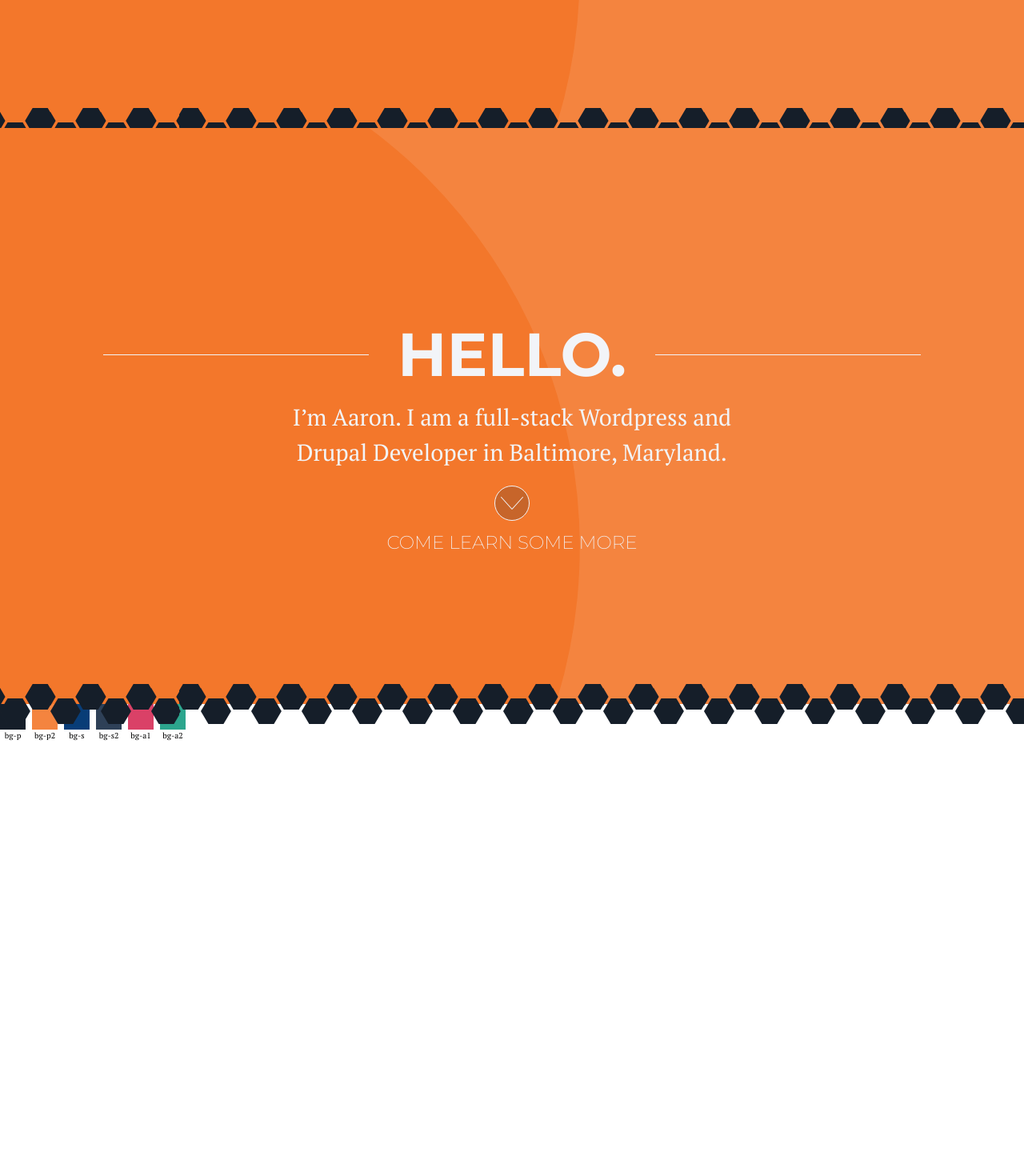
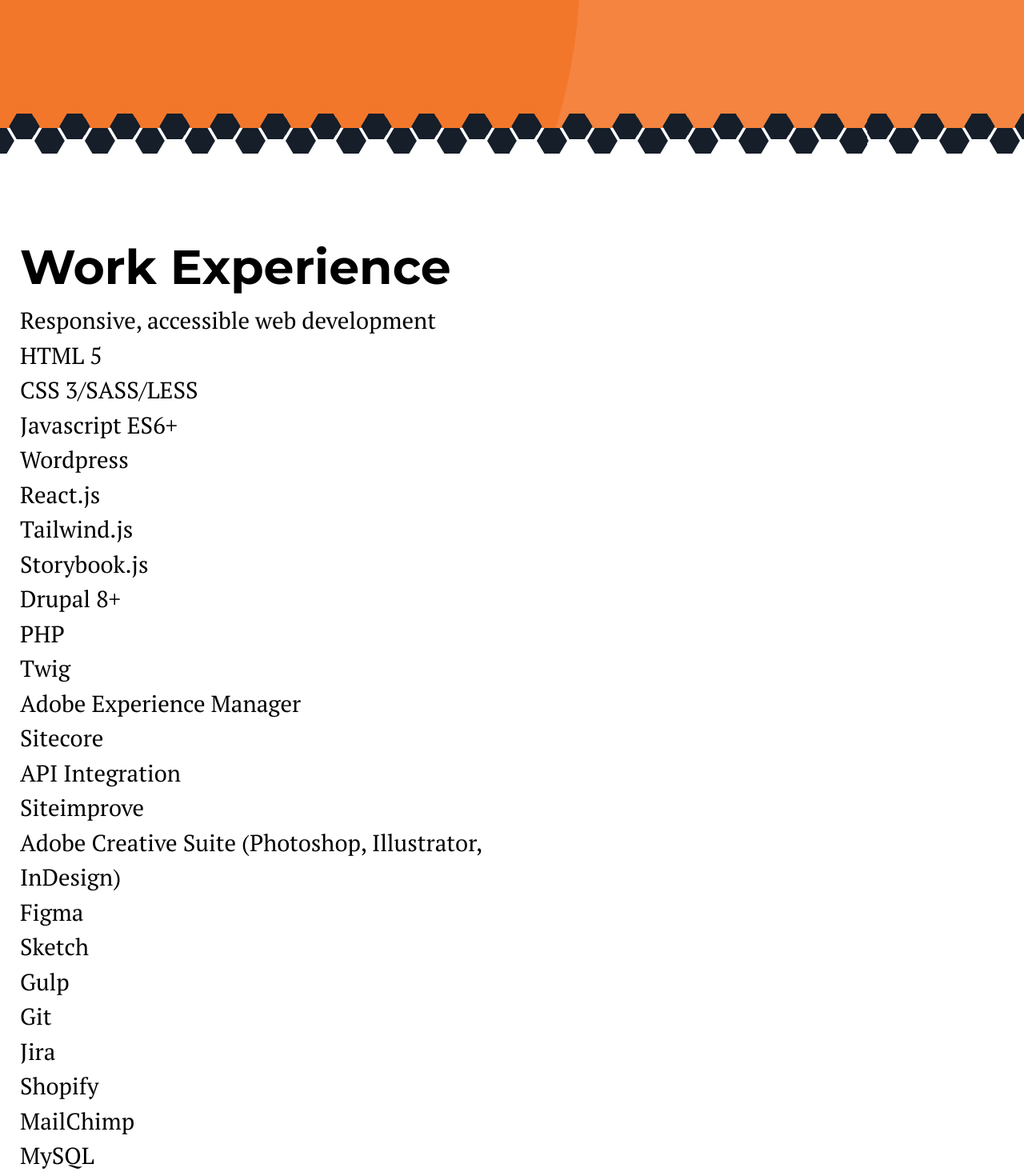
Before and after one commit to aweidele/awcom, a React (Vite) app: page / in a window 1280 px wide. Shown: the part 560-2030 px from the top of the page at 80% size. Before the commit the page ends 1487 px from the top, so only its background shows below. Built offline with nearby package versions, Linux system fonts and the light colour scheme.

Commit message:
Adding skills

```diff
--- a/src/components/Heading.jsx
+++ b/src/components/Heading.jsx
@@ -1,4 +1,4 @@
-export default function Heading({ l, children }) {
+export default function Heading({ l = 2, children }) {
   const level = parseInt(l);
   const Tag = level <= 4 ? `h${level}` : `h4`;
   let classes = "font-sans";
--- a/src/components/Home.jsx
+++ b/src/components/Home.jsx
@@ -32,7 +32,7 @@
           </SmallText>
         </div>
       </div>
-      <hr className="w-full h-[50px] left-0 -bottom-[25px] absolute border-0" style={{ backgroundImage: `url(${border})` }} />
+      <hr className="w-full h-10 lg:h-[50px] left-0 -bottom-[25px] lg:-bottom-[32px] absolute border-0 bg-center" style={{ backgroundImage: `url(${border})` }} />
     </Section>
   );
 }
--- a/src/components/Sections.jsx
+++ b/src/components/Sections.jsx
@@ -2,10 +2,12 @@
 import { ContentContext } from "./ContentContext";
 
 import Home from "./Home";
+import { Work } from "./Work";
 import { formatSectionName } from "../utils/formatSectionName";
 
 const componentMap = {
   home: Home,
+  work: Work,
 };
 
 export default function Sections() {
--- a/src/components/SmallText.jsx
+++ b/src/components/SmallText.jsx
@@ -1,4 +1,4 @@
 export function SmallText({ tag = "p", children, className }) {
   const Tag = tag;
-  return <Tag className={`font-sans text-sm uppercase font-extralight ${className}`}>{children}</Tag>;
+  return <Tag className={`font-sans text-sm-m lg:text-sm uppercase font-extralight ${className}`}>{children}</Tag>;
 }
--- /dev/null
+++ b/src/components/Work.jsx
@@ -0,0 +1,20 @@
+import Section from "./Section";
+import Heading from "./Heading";
+import Grid from "./Grid";
+export function Work({ content }) {
+  console.log(content);
+  return (
+    <Section className="py-32">
+      <Heading>Work Experience</Heading>
+      <Grid>
+        <div class="col-span-6">
+          <ul>
+            {content.skills.map((skill) => (
+              <li key={skill.id}>{skill.skill}</li>
+            ))}
+          </ul>
+        </div>
+      </Grid>
+    </Section>
+  );
+}
--- a/src/content/content.js
+++ b/src/content/content.js
@@ -1,4 +1,5 @@
 import home from "./sections/home.json";
+import { workExperience } from "./sections/skills-experience";
 
 export const sections = [
   {
@@ -7,8 +8,8 @@
     component: "home",
   },
   {
-    title: "Home 2",
-    content: home,
-    component: "home",
+    title: "Work Experience",
+    content: workExperience,
+    component: "work",
   },
 ];
--- /dev/null
+++ b/src/content/sections/content/skills.json
@@ -0,0 +1,122 @@
+[
+  {
+    "skill": "Responsive, accessible web development",
+    "id": "webdev",
+    "level": 100
+  },
+  {
+    "skill": "HTML 5",
+    "id": "html",
+    "level": 100
+  },
+  {
+    "skill": "CSS 3/SASS/LESS",
+    "id": "css",
+    "level": 100
+  },
+  {
+    "skill": "Javascript ES6+",
+    "id": "javascript",
+    "level": 100
+  },
+  {
+    "skill": "Wordpress",
+    "id": "wordpress",
+    "level": 100
+  },
+  {
+    "skill": "React.js",
+    "id": "react",
+    "level": 100
+  },
+  {
+    "skill": "Tailwind.js",
+    "id": "tailwind",
+    "level": 100
+  },
+  {
+    "skill": "Storybook.js",
+    "id": "storybook",
+    "level": 100
+  },
+  {
+    "skill": "Drupal 8+",
+    "id": "drupal",
+    "level": 100
+  },
+  {
+    "skill": "PHP",
+    "id": "php",
+    "level": 100
+  },
+  {
+    "skill": "Twig",
+    "id": "twig",
+    "level": 100
+  },
+  {
+    "skill": "Adobe Experience Manager",
+    "id": "aem",
+    "level": 100
+  },
+  {
+    "skill": "Sitecore",
+    "id": "sitecore",
+    "level": 100
+  },
+  {
+    "skill": "API Integration",
+    "id": "api",
+    "level": 100
+  },
+  {
+    "skill": "Siteimprove",
+    "id": "siteimprove",
+    "level": 100
+  },
+  {
+    "skill": "Adobe Creative Suite (Photoshop, Illustrator, InDesign)",
+    "id": "adobe",
+    "level": 100
+  },
+  {
+    "skill": "Figma",
+    "id": "figma",
+    "level": 100
+  },
+  {
+    "skill": "Sketch",
+    "id": "sketch",
+    "level": 100
+  },
+  {
+    "skill": "Gulp",
+    "id": "gulp",
+    "level": 100
+  },
+  {
+    "skill": "Git",
+    "id": "git",
+    "level": 100
+  },
+  {
+    "skill": "Jira",
+    "id": "jira",
+    "level": 100
+  },
+  {
+    "skill": "Shopify",
+    "id": "shopify",
+    "level": 100
+  },
+  {
+    "skill": "MailChimp",
+    "id": "mailchimp",
+    "level": 100
+  },
+  {
+    "skill": "MySQL",
+    "id": "mysql",
+    "level": 100
+  }
+]
--- /dev/null
+++ b/src/content/sections/skills-experience.js
@@ -0,0 +1,5 @@
+import skills from "./content/skills.json";
+
+export const workExperience = {
+  skills: skills,
+};
```
